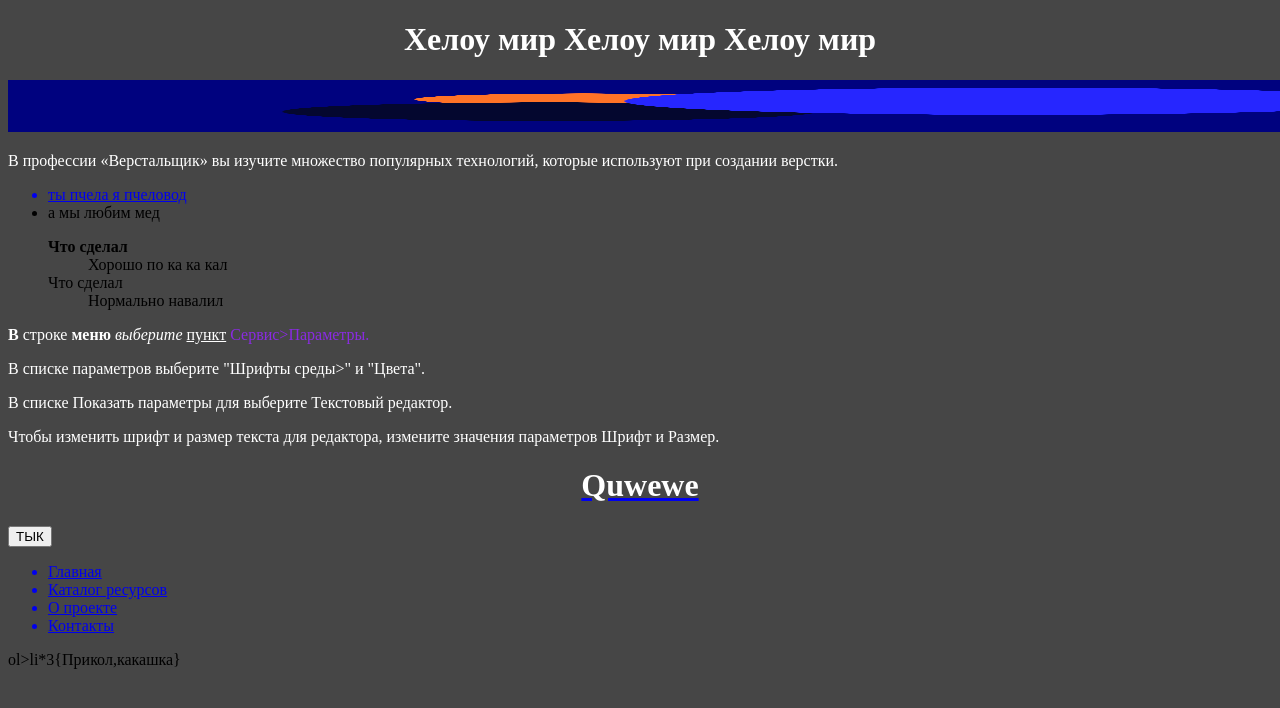
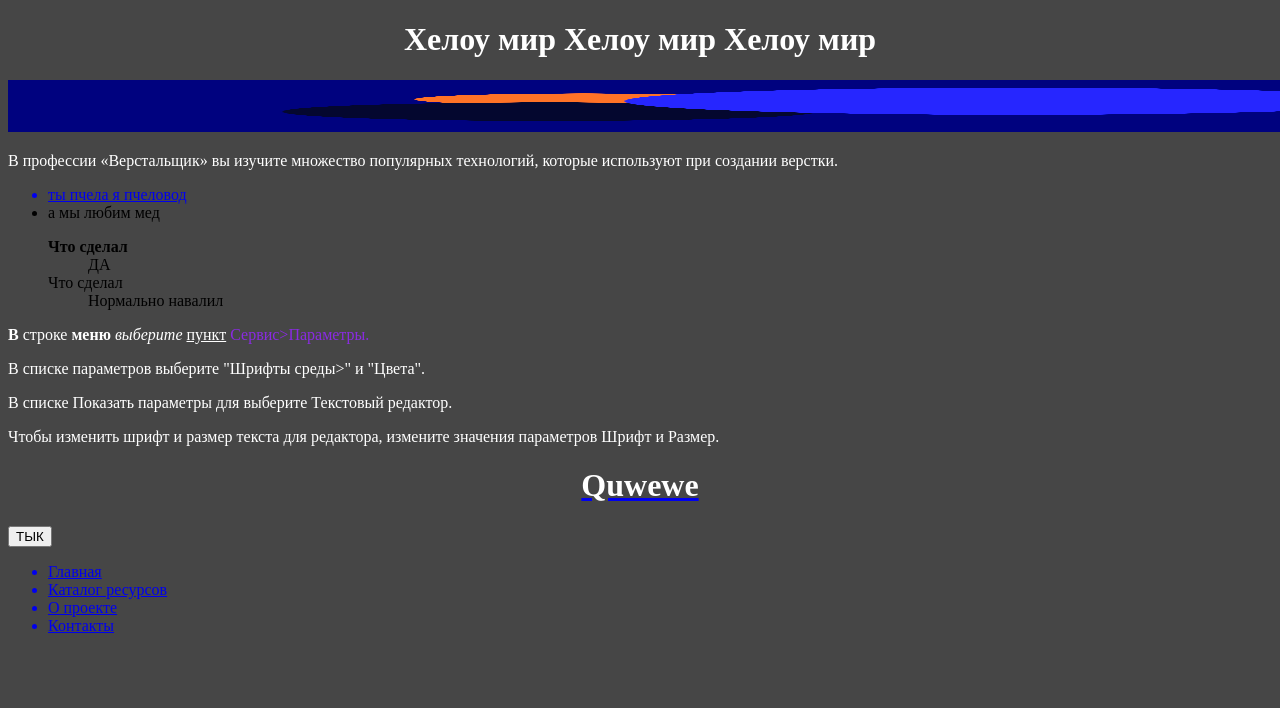
Before and after one commit to ElOneJazzz/1Qsite, a plain HTML site: page index.html in a window 1280 px wide. Shown: the top 708 px of the page. Drawn offline with Linux system fonts and the light colour scheme.

Commit message:
Update index.html

```diff
--- a/index.html
+++ b/index.html
@@ -19,7 +19,7 @@
 
     <dl>
       <dt><b>Что сделал</b></dt>
-      <dd>Хорошо по ка ка кал</dd>
+      <dd>ДА</dd>
 
       <dt>Что сделал</dt>
       <dd>Нормально навалил</dd>
@@ -40,5 +40,4 @@
       <a href="#vk.com"><li>О проекте</li></a>
       <a href="#vk.com"><li>Контакты</li></a>
     </ul>
-    ol>li*3{Прикол,какашка}
 </body>
```
